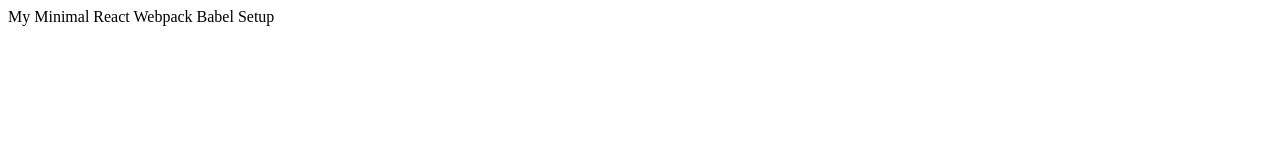
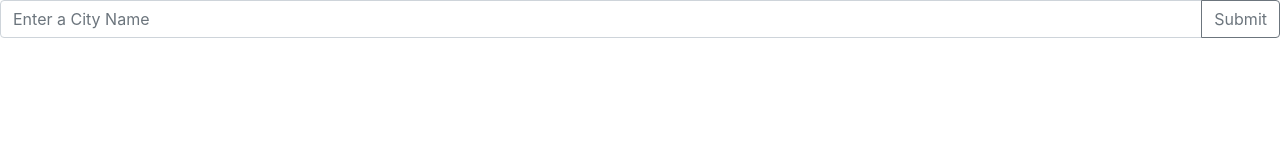
Before and after one commit to rupert-ong/react-redux-weather-search-app, a React app: page / in a window 1280 px wide. Built offline with nearby package versions, Linux system fonts and the light colour scheme.

Commit message:
Add App component and SearchBar container

```diff
--- /dev/null
+++ b/src/components/app.js
@@ -0,0 +1,12 @@
+import React, { Component } from 'react';
+import SearchBar from '../containers/search-bar';
+
+export default class App extends Component {
+  render(){
+    return (
+      <div>
+        <SearchBar />
+      </div>
+    );
+  }
+}
--- /dev/null
+++ b/src/containers/search-bar.js
@@ -0,0 +1,14 @@
+import React, { Component } from 'react';
+
+export default class SearchBar extends Component {
+  render() {
+    return (
+      <form className="input-group mb-3">
+        <input type="text" className="form-control" placeholder="Enter a City Name" />
+        <div className="input-group-append">
+          <button type="submit" className="btn btn-outline-secondary">Submit</button>
+        </div>
+      </form>
+    );
+  }
+}
--- a/src/index.js
+++ b/src/index.js
@@ -1,10 +1,10 @@
 import React from 'react';
 import ReactDOM from 'react-dom';
 
-const title = 'My Minimal React Webpack Babel Setup';
+import App from './components/app';
 
 ReactDOM.render(
-  <div>{title}</div>,
+  <App />,
   document.getElementById('app')
 );
 
```
Also changed, not shown: dist/index.html.
